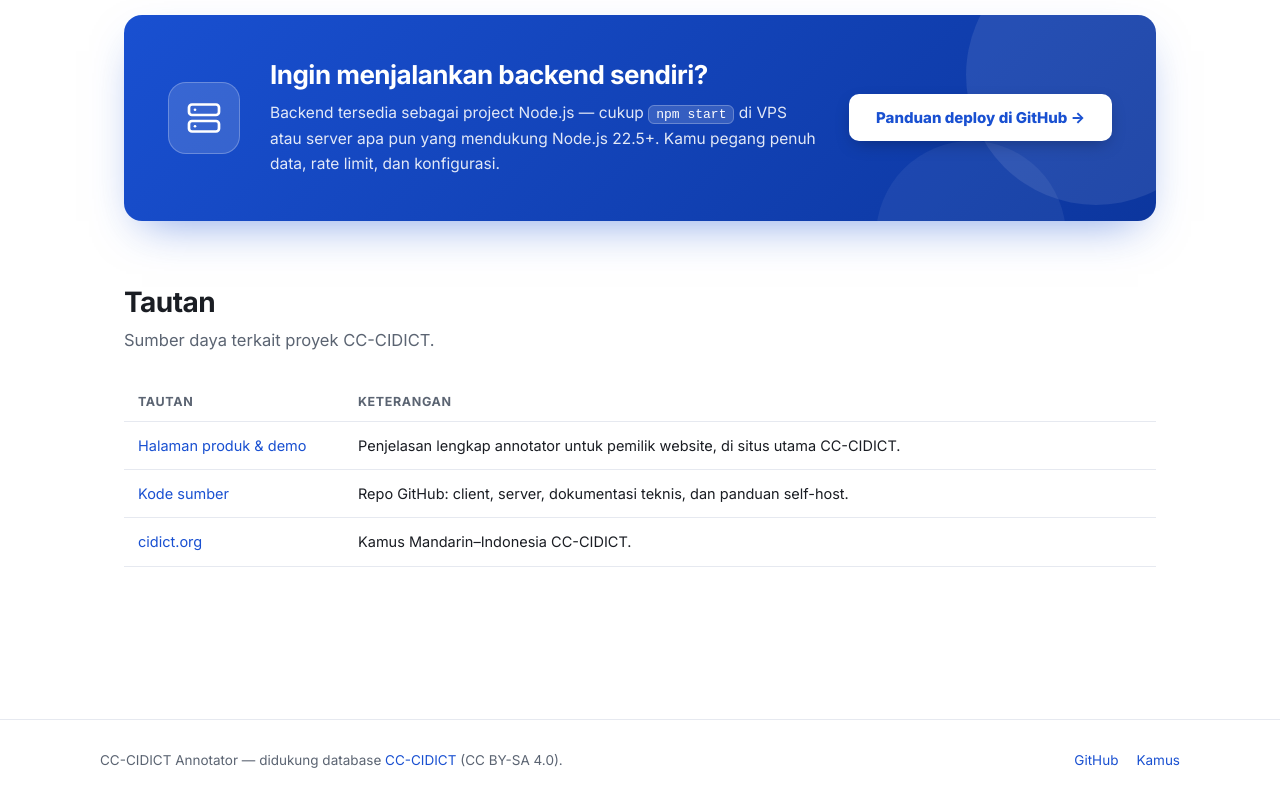
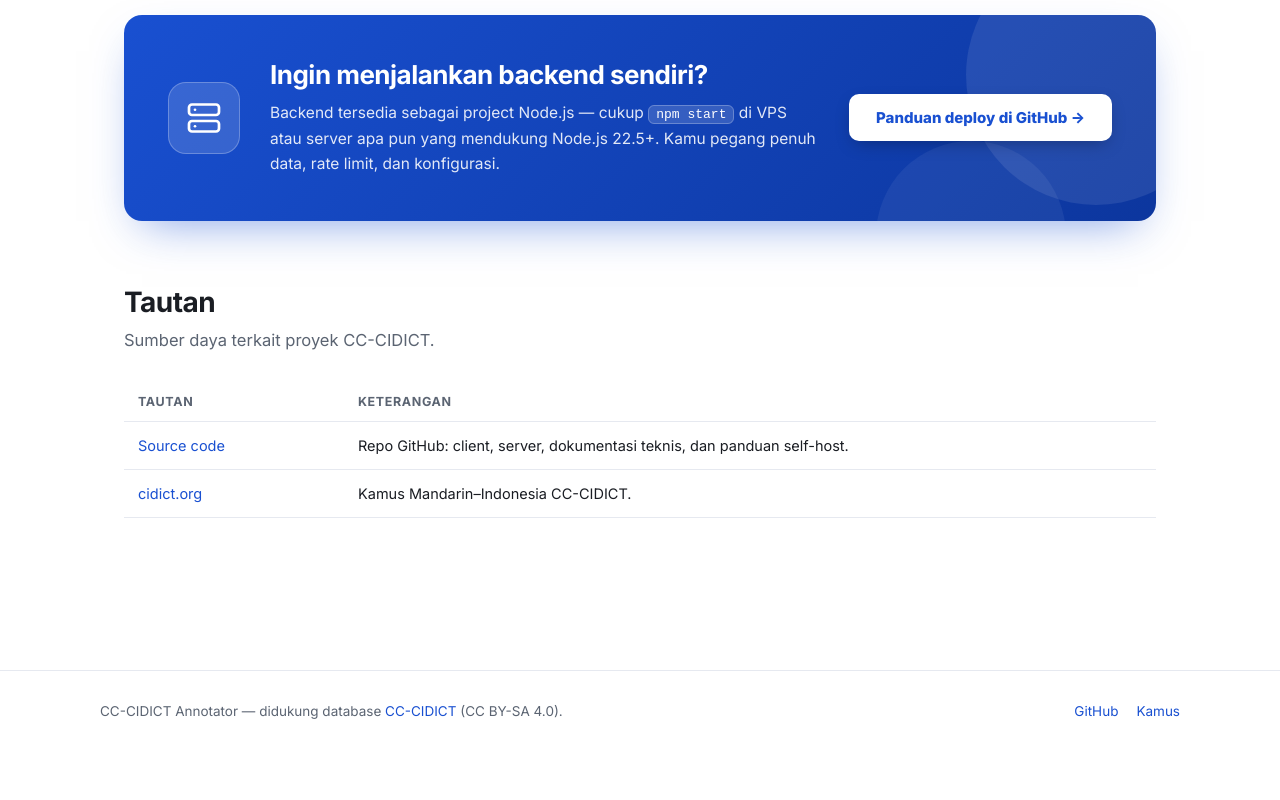
Before and after one commit to pseudovin/cidict-annotator, a website: page public/index.html in a window 1280 px wide. Shown: the part 3243-4043 px from the top of the page. After the commit the page ends 3994 px from the top, so only its background shows below. Drawn offline with Linux system fonts and the light colour scheme; files that its build step writes are made by us from their sources; no server answers.

Commit message:
Update index.html

```diff
--- a/public/index.html
+++ b/public/index.html
@@ -443,8 +443,7 @@
     <p class="lede">Sumber daya terkait proyek CC-CIDICT.</p>
     <table class="opts">
       <tr><th style="width:220px">Tautan</th><th>Keterangan</th></tr>
-      <tr><td><a href="https://cidict.org/demo-anotasi-hanzi-dengan-cc-cidict/">Halaman produk &amp; demo</a></td><td>Penjelasan lengkap annotator untuk pemilik website, di situs utama CC-CIDICT.</td></tr>
-      <tr><td><a href="https://github.com/pseudovin/cidict-annotator">Kode sumber</a></td><td>Repo GitHub: client, server, dokumentasi teknis, dan panduan self-host.</td></tr>
+      <tr><td><a href="https://github.com/pseudovin/cidict-annotator">Source code</a></td><td>Repo GitHub: client, server, dokumentasi teknis, dan panduan self-host.</td></tr>
       <tr><td><a href="https://cidict.org/">cidict.org</a></td><td>Kamus Mandarin–Indonesia CC-CIDICT.</td></tr>
     </table>
   </section>
```
